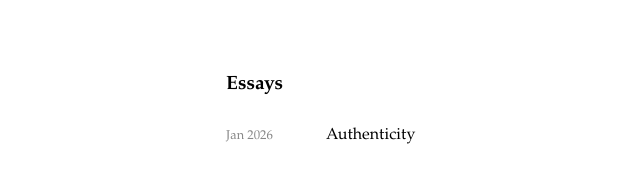
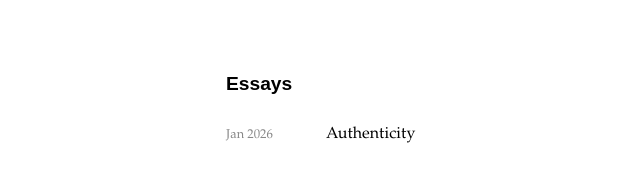
Before and after one commit to stevequindo/stevequindo.github.io, a plain HTML site: page docs/index.html in a window 1280 px wide. Shown: the full height of the page, 114-754 px from the left. Drawn offline with Linux system fonts and the light colour scheme.

Commit message:
font change

```diff
--- a/docs/index.html
+++ b/docs/index.html
@@ -4,7 +4,7 @@
     <title>Essays</title>
     <style>
         body { font-family: Palatino, serif; max-width: 600px; margin: 40px auto; padding: 20px; }
-        h1 { font-size: 1.2em; margin-bottom: 30px; }
+        h1 { font-family: Arial, Helvetica, sans-serif; font-size: 1.2em; margin-bottom: 30px; }
         ul { list-style-type: none; padding: 0; }
         li { margin-bottom: 10px; display: flex; align-items: baseline; }
         .date { font-size: 0.8em; color: #888; width: 100px; flex-shrink: 0; }
```
